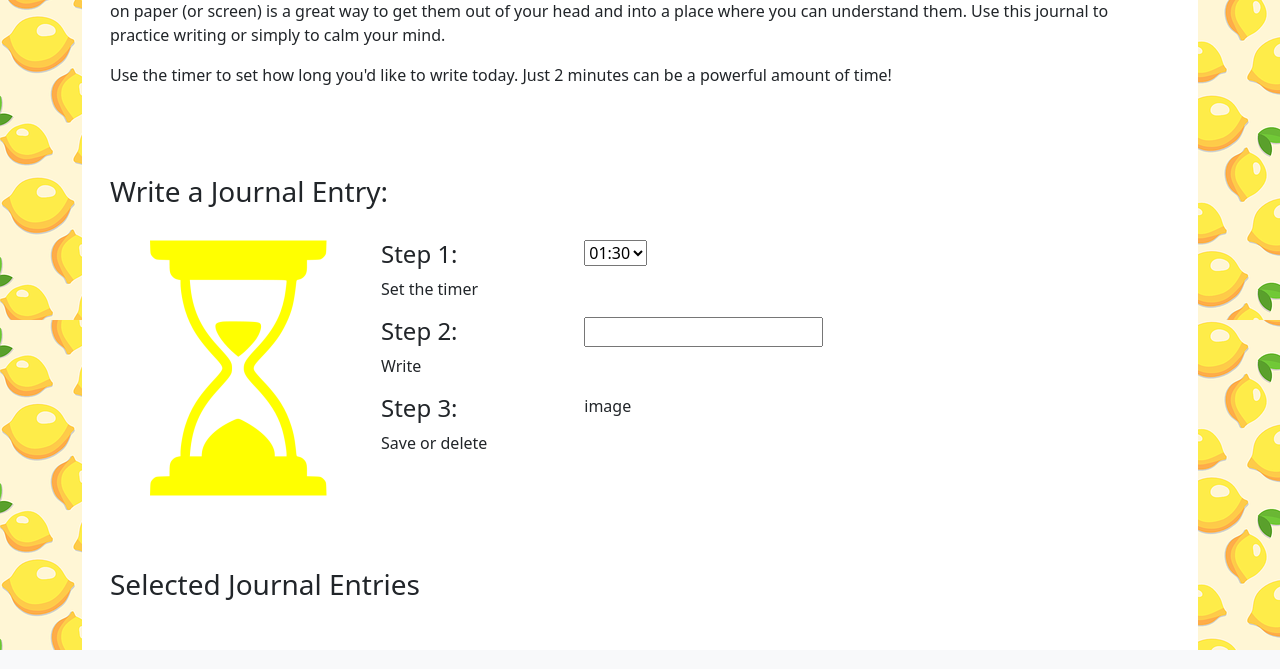
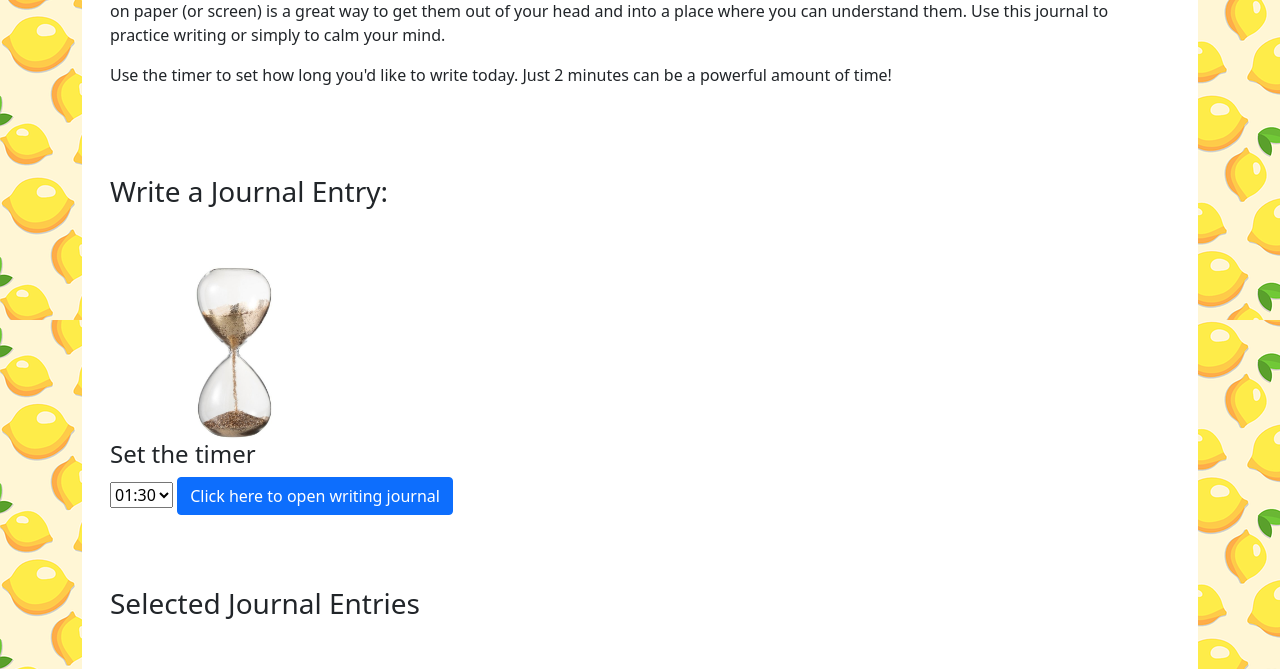
Before and after one commit to deliaconstantino/motivation-journal-frontend, a PHP site: page / in a window 1280 px wide. Shown: the part 707-1376 px from the top of the page. Run offline with PHP 8.4, Linux system fonts and the light colour scheme.

Commit message:
added modal and removed grid container for creating a new journal entry

```diff
--- a/index.html
+++ b/index.html
@@ -109,40 +109,45 @@
   <div class="container">
     <h3>Write a Journal Entry:</h3>
     <br>
-    <div class="row">
-      <div class="col-sm-3">
-        <img src="img/yellow-hourglass.png" width="relative" height="relative" class="hourglass"/>
-      </div>
-      <div class="col-sm-9">
-        <div class="row">
-          <div class="col-8 col-sm-3">
-            <h4>Step 1:</h4>
-            <p>Set the timer</p>
-          </div>
-          <div class="col-4 col-sm-6">
+        <img src="img/real-hourglass.jpeg" height="200" width="250"/>
+           <h4>Set the timer</h4>
             <select name="timer" id="timer">
               <option value="01:30">01:30</option>
               <option value="02:00">02:00</option>
               <option value="05:00">05:00</option>
               <option value="10:00">10:00</option>
             </select>
-          </div>
-        </div>
+            <!-- modal start Static backdrop type-->
+            <!-- Button trigger modal -->
+            <button type="button" class="btn btn-primary" data-bs-toggle="modal" data-bs-target="#staticBackdrop">
+              Click here to open writing journal
+            </button>
 
-        <div class="row">
-          <div class="col-8 col-sm-3">
-            <h4>Step 2:</h4>
-            <p>Write</p>
-          </div>
-          <div class="col-4 col-sm-6">
-            <!-- <p>form</p> -->
-            <form id="new-entry-form">
-              <input type="textarea">
-            </form>
-          </div>
-        </div>
+            <!-- Modal -->
+            <div class="modal fade" id="staticBackdrop" data-bs-backdrop="static" data-bs-keyboard="false" tabindex="-1" aria-labelledby="staticBackdropLabel" aria-hidden="true">
+              <div class="modal-dialog modal-lg modal-dialog-scrollable modal-fullscreen-lg-down">
+                <div class="modal-content">
+                  <div class="modal-header">
+                    <h5 class="modal-title" id="staticBackdropLabel">Journal Entry</h5>
+                    <button type="button" class="btn-close" data-bs-dismiss="modal" aria-label="Close"></button>
+                  </div>
+                  <div class="modal-body">
+                    <!-- form in modal start -->
+                    <form id="new-entry-form">
+                      <textarea class="form-control" id="body" rows="25"></textarea>
+                    </form>
+                    <!-- form end -->
+                  </div>
+                  <div class="modal-footer">
+                    <button type="button" class="btn btn-secondary" data-bs-dismiss="modal">Close</button>
+                    <button type="button" class="btn btn-primary">Understood</button>
+                  </div>
+                </div>
+              </div>
+            </div>
+            <!-- modal end -->
 
-        <div class="row">
+        <!-- <div class="row">
           <div class="col-8 col-sm-3">
             <h4>Step 3:</h4>
             <p>Save or delete</p>
@@ -150,10 +155,7 @@
           <div class="col-4 col-sm-6">
             <p>image</p>
           </div>
-        </div>
-
-      </div>
-    </div>
+        </div> -->
   </div>
   <!-- nested grid end -->
   <br><br><br>
--- a/styles/bootstrap/css/style.css
+++ b/styles/bootstrap/css/style.css
@@ -42,3 +42,7 @@ body {
   /* size: 50px; */
   /* background-size: 500px; */
 }
+/*
+.hourglass {
+  object-fit: contain;
+} */
```
Also changed, not shown: img/real-hourglass.jpeg (added).
